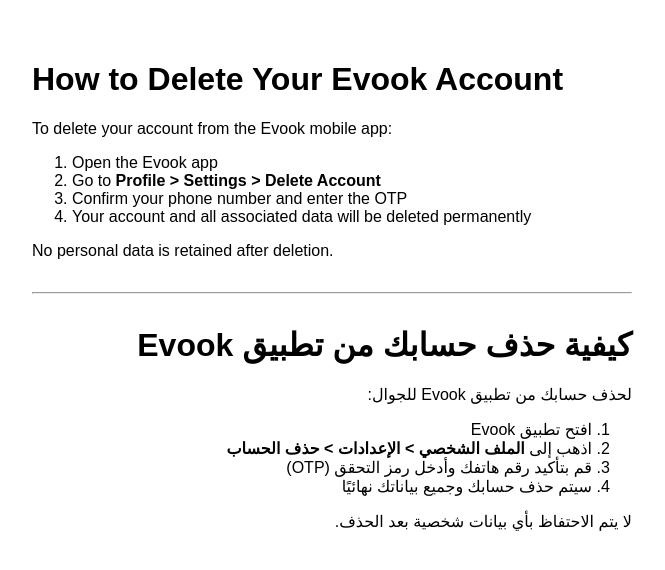
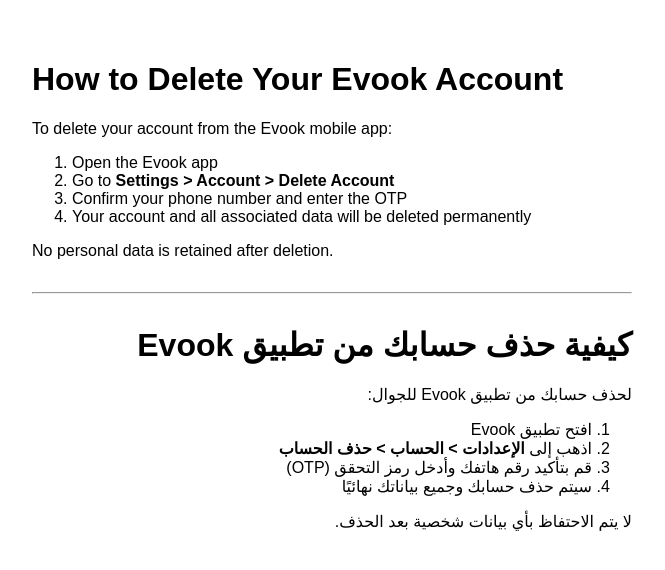
Before and after one commit to FarouqKrayem/evook-delete-account, a plain HTML site: page index.html in a window 1280 px wide. Shown: the whole page, without its empty margins (8-673 px from the left). Drawn offline with Linux system fonts and the light colour scheme.

Commit message:
Update index.html

```diff
--- a/index.html
+++ b/index.html
@@ -10,7 +10,7 @@
   <p>To delete your account from the Evook mobile app:</p>
   <ol>
     <li>Open the Evook app</li>
-    <li>Go to <strong>Profile > Settings > Delete Account</strong></li>
+    <li>Go to <strong>Settings > Account > Delete Account</strong></li>
     <li>Confirm your phone number and enter the OTP</li>
     <li>Your account and all associated data will be deleted permanently</li>
   </ol>
@@ -22,7 +22,7 @@
   <p dir="rtl" lang="ar">لحذف حسابك من تطبيق Evook للجوال:</p>
   <ol dir="rtl" lang="ar">
     <li>افتح تطبيق Evook</li>
-    <li>اذهب إلى <strong>الملف الشخصي &gt; الإعدادات &gt; حذف الحساب</strong></li>
+    <li>اذهب إلى <strong>الإعدادات &gt; الحساب &gt; حذف الحساب</strong></li>
     <li>قم بتأكيد رقم هاتفك وأدخل رمز التحقق (OTP)</li>
     <li>سيتم حذف حسابك وجميع بياناتك نهائيًا</li>
   </ol>
```
